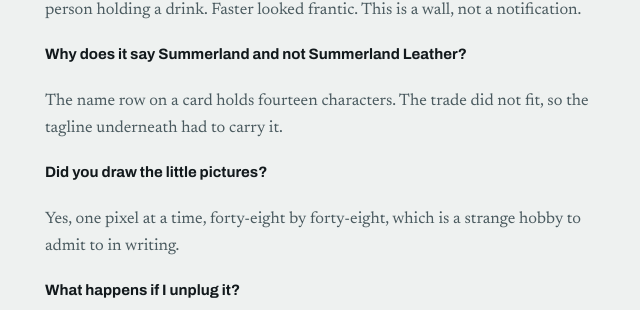
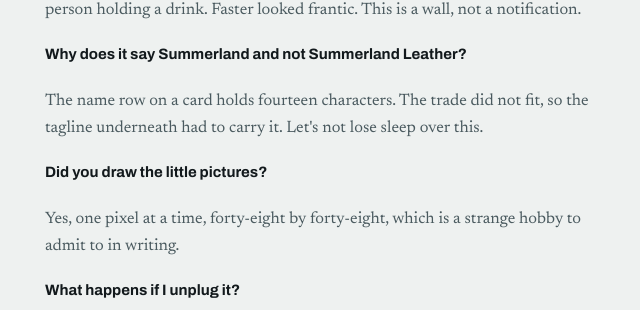
Before and after one commit to iblaine/iblaine.github.io, a Jekyll site: the page built from funkboard.html, in a window 1280 px wide and 900 px high, scrolled down 4336 px. Shown: the part 167-477 px from the top of the window, without its empty margins (319-959 px from the left). Built offline with Jekyll 4.4.1, drawn with Linux system fonts in a browser that asks for light colours.

Commit message:
docs(funkboard): soften the fourteen-character answer

```diff
--- a/funkboard.html
+++ b/funkboard.html
@@ -524,7 +524,7 @@ sitemap: false
       <dd>It moves about four pixels a second, which is roughly the reading speed of a person holding a drink. Faster looked frantic. This is a wall, not a notification.</dd>
 
       <dt>Why does it say Summerland and not Summerland Leather?</dt>
-      <dd>The name row on a card holds fourteen characters. The trade did not fit, so the tagline underneath had to carry it.</dd>
+      <dd>The name row on a card holds fourteen characters. The trade did not fit, so the tagline underneath had to carry it. Let's not lose sleep over this.</dd>
 
       <dt>Did you draw the little pictures?</dt>
       <dd>Yes, one pixel at a time, forty-eight by forty-eight, which is a strange hobby to admit to in writing.</dd>
```
